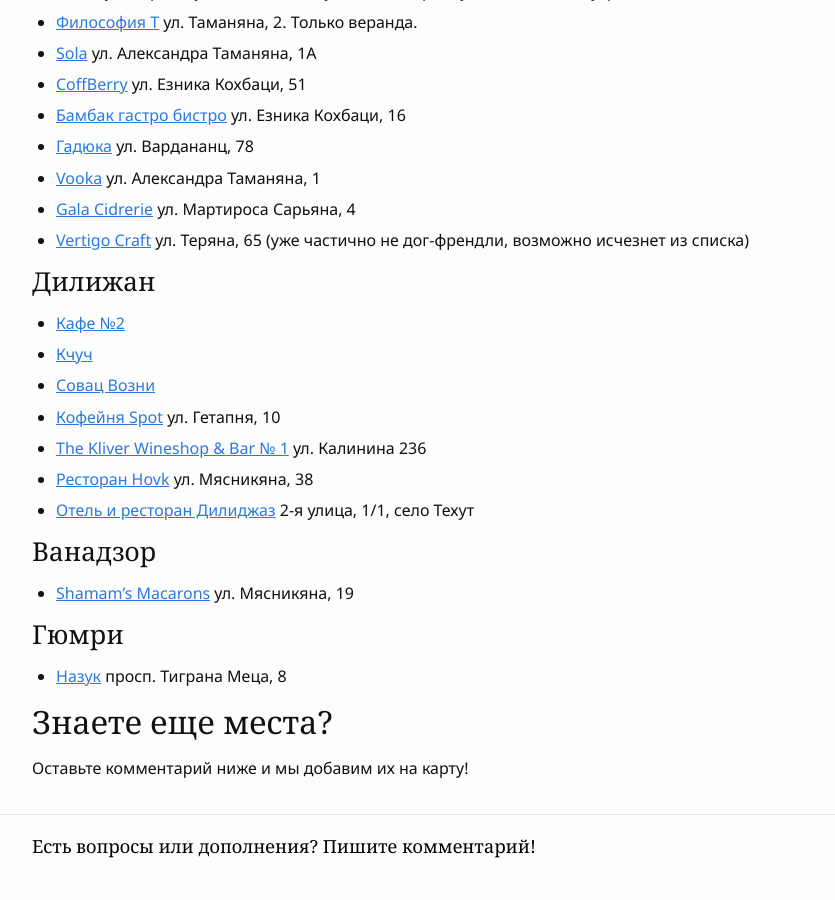
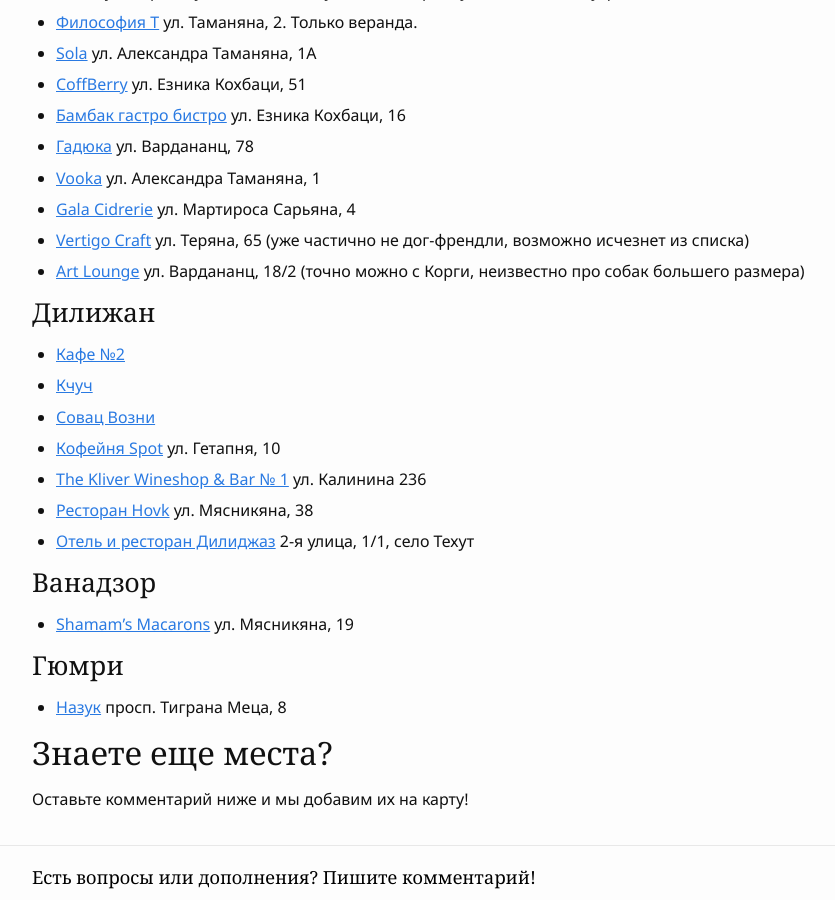
Before and after one commit to haywiki/haywiki.github.io, a Jekyll site: the page built from animals/map.md, in a window 1280 px wide and 900 px high, scrolled down 3922 px. Shown: the whole window, without its empty margins (128-963 px from the left). Built offline with Jekyll 4.4.1, drawn with Linux system fonts in a browser that asks for light colours; nearby versions of some CDN libraries; a script that is not in the unit is left out.

Commit message:
еще пара дог-френдли мест

```diff
--- a/animals/map.md
+++ b/animals/map.md
@@ -84,6 +84,7 @@
 - [Vooka](https://yandex.ru/maps/org/vuka/101240953494/) ул. Александра Таманяна, 1
 - [Gala Cidrerie](https://yandex.ru/maps/org/gala_cidrerie/215204009320/) ул. Мартироса Сарьяна, 4
 - [Vertigo Craft](https://yandex.ru/maps/org/65667654893) ул. Теряна, 65 (уже частично не дог-френдли, возможно исчезнет из списка)
+- [Art Lounge](https://yandex.ru/maps/org/art_launzh/150338432746/) ул. Вардананц, 18/2 (точно можно с Корги, неизвестно про собак большего размера)
 
 [//]: # (- [Бар TUF]&#40;https://www.tuf.su&#41; ул. Арама, 42)
 [//]: # (- [Compote]&#40;https://yandex.ru/maps/org/kompot_bar_i_gril_sad/242280889756/&#41; ул. Заробяна, 38/1)
```
Also changed, not shown: animals/hotels.md (+1 -0 lines).
